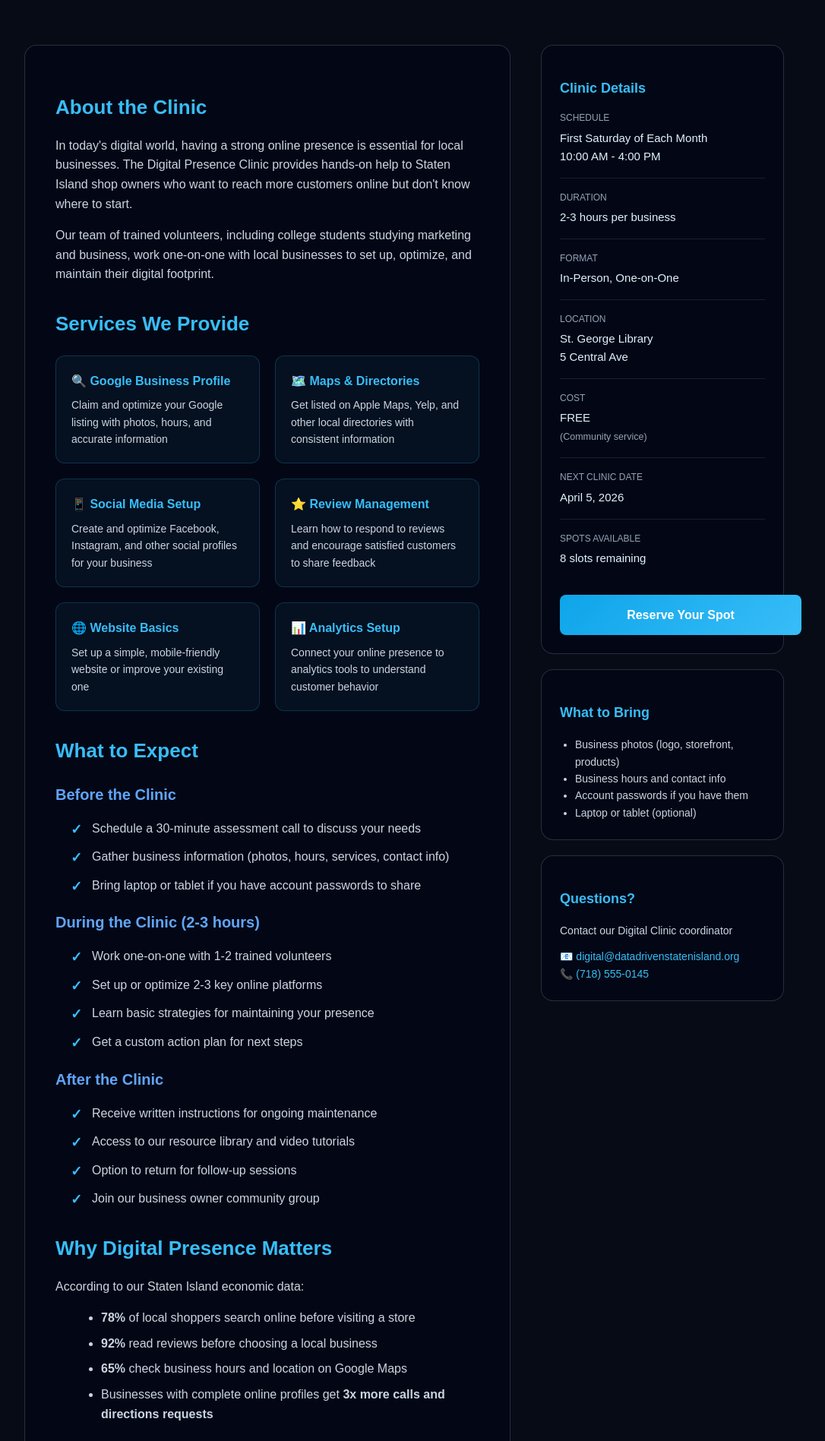
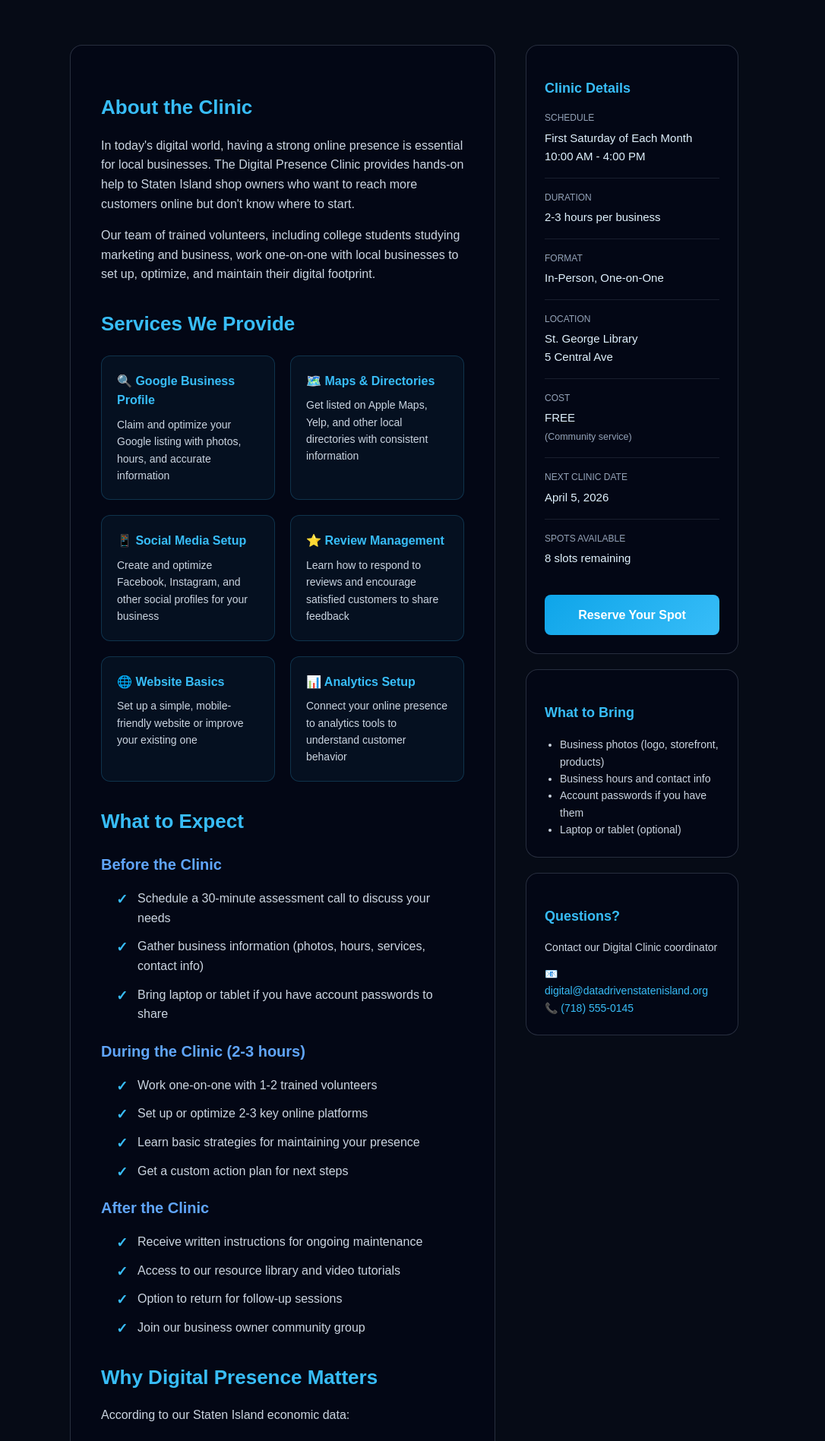
Before and after one commit to Angeloponniah06/DataDrivenStatenIsland, a Flask app: page /program/digital-clinic in a window 1280 px wide. Shown: the part 497-2394 px from the top of the page at 76% size, without its empty margins (108-1194 px from the left). Run offline with Flask 3, Linux system fonts and the light colour scheme.

Commit message:
Rechange

```diff
--- a/templates/program_digital_clinic.html
+++ b/templates/program_digital_clinic.html
@@ -5,12 +5,17 @@
     <title>Digital Presence Clinic - Data Driven Staten Island</title>
     <meta name="viewport" content="width=device-width, initial-scale=1.0">
     <style>
+        * {
+            box-sizing: border-box;
+        }
+
         body {
             margin: 0;
             font-family: Arial, sans-serif;
             background-color: #060b16;
             color: #f5f5f5;
             line-height: 1.6;
+            overflow-x: hidden;
         }
 
         header {
@@ -22,6 +27,7 @@
             position: sticky;
             top: 0;
             z-index: 20;
+            width: 100%;
         }
         .header-left {
             display: flex;
@@ -64,6 +70,7 @@
             padding: 80px 60px;
             text-align: center;
             border-bottom: 2px solid rgba(56, 189, 248, 0.3);
+            width: 100%;
         }
 
         .hero-title {
@@ -101,6 +108,7 @@
             max-width: 1000px;
             margin: 60px auto;
             padding: 0 60px;
+            width: 100%;
         }
 
         .content-grid {
@@ -110,11 +118,17 @@
             margin-bottom: 40px;
         }
 
+        .content-grid > * {
+            min-width: 0;
+        }
+
         .main-content {
             background: rgba(2, 6, 23, 0.6);
             border: 1px solid rgba(148, 163, 184, 0.25);
             border-radius: 16px;
             padding: 40px;
+            overflow-wrap: break-word;
+            word-wrap: break-word;
         }
 
         .section {
@@ -162,6 +176,7 @@
         .sidebar {
             position: sticky;
             top: 100px;
+            max-width: 100%;
         }
 
         .info-card {
@@ -170,6 +185,8 @@
             border-radius: 16px;
             padding: 24px;
             margin-bottom: 20px;
+            width: 100%;
+            overflow: hidden;
         }
 
         .info-card h3 {
@@ -195,12 +212,15 @@
             text-transform: uppercase;
             color: #94a3b8;
             margin-bottom: 4px;
+            word-wrap: break-word;
         }
 
         .info-value {
             font-size: 15px;
             color: #e0f2fe;
             font-weight: 500;
+            word-wrap: break-word;
+            overflow-wrap: break-word;
         }
 
         .apply-btn {
@@ -218,6 +238,8 @@
             text-align: center;
             text-decoration: none;
             margin-top: 20px;
+            box-sizing: border-box;
+            word-wrap: break-word;
         }
 
         .apply-btn:hover {
@@ -270,6 +292,7 @@
             border-top: 1px solid #1e293b;
             padding: 30px 60px;
             margin-top: 80px;
+            width: 100%;
         }
         .footer-inner {
             display: flex;
@@ -306,9 +329,12 @@
         @media (max-width: 960px) {
             .content-grid {
                 grid-template-columns: 1fr;
+                gap: 30px;
             }
             .sidebar {
                 position: static;
+                top: auto;
+                max-width: 100%;
             }
             .hero-section {
                 padding: 60px 30px;
@@ -322,6 +348,9 @@
             }
             header {
                 padding: 16px 30px;
+            }
+            .main-content {
+                padding: 30px 24px;
             }
         }
 
@@ -359,6 +388,7 @@
             .content-container {
                 padding: 0 16px;
                 margin: 30px auto;
+                width: 100%;
             }
             .content-grid {
                 gap: 20px;
@@ -390,9 +420,14 @@
             .service-title {
                 font-size: 16px;
             }
+            .sidebar {
+                position: static !important;
+                top: auto !important;
+            }
             .info-card {
                 padding: 20px;
                 margin-bottom: 16px;
+                width: 100%;
             }
             .info-card h3 {
                 font-size: 16px;
```
Also changed, not shown: templates/program_launch_lab.html (+30 -0 lines), templates/program_workforce_training.html (+11 -4 lines).
